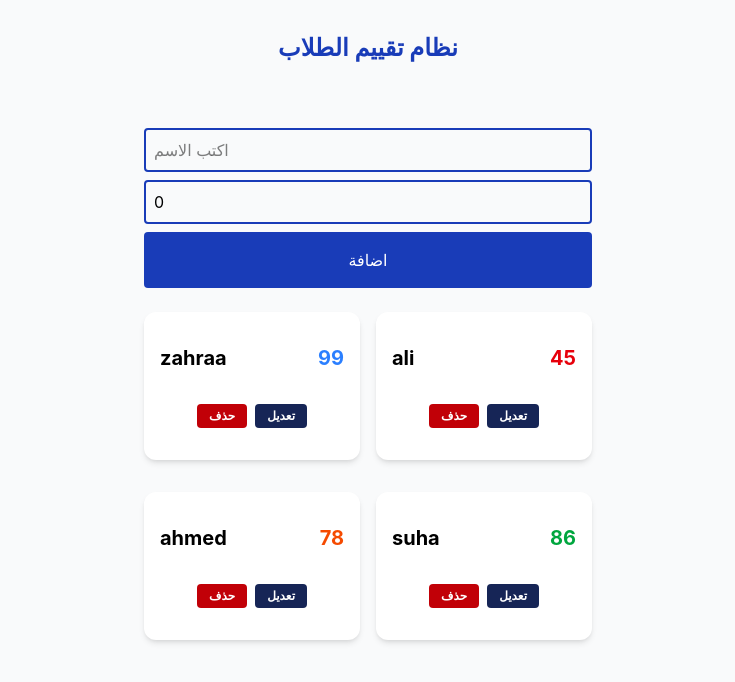
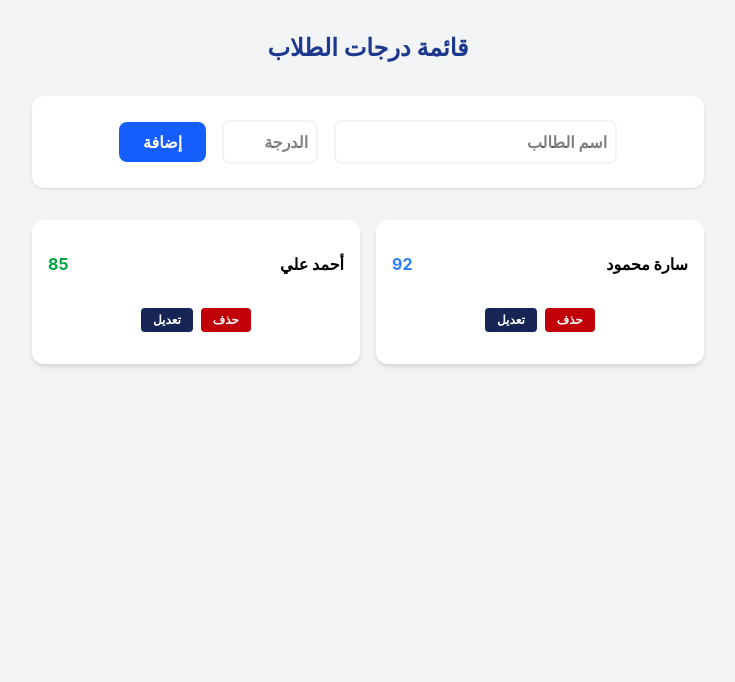
Before and after one commit to zahraadev/my-react-app, a React (Vite) app: page / in a window 1280 px wide. Shown: the top 682 px of the page, without its empty margins (272-1007 px from the left). Built offline with nearby package versions, Linux system fonts and the light colour scheme.

Commit message:
اضافة تعديل داخل البطقة نفسها وليست عن طلريق البرومبت

```diff
--- a/src/App.tsx
+++ b/src/App.tsx
@@ -229,79 +229,90 @@ export default function App() {
     </div>
   );
 }*/
-
 import { useState } from "react";
 import Student from "./components/Student";
 
-interface students{
-  id : number;
+interface StudentType {
+  id: number;
   name: string;
   score: number;
 }
 
-export default function App(){
+export default function App() {
+  const [students, setStudents] = useState<StudentType[]>([
+    { id: 1, name: "سارة محمود", score: 92 },
+    { id: 2, name: "أحمد علي", score: 85 },
+  ]);
 
-  const[students, setStudents] = useState<students[]>([
-    {id: 1, name: "zahraa", score: 99},
-    {id: 2, name: "ali", score: 45},
-    {id: 3, name: "ahmed", score: 78},
-    {id: 4, name: "suha", score: 86},
-  ])
-  const[namestudent, setstudentname] =useState<string>("");
-  const[scorestudent, setscorestudent] =useState<number>(0);
+  // States لحقول الإضافة الجديدة
+  const [addName, setAddName] = useState("");
+  const [addScore, setAddScore] = useState("");
 
+  // دالة الإضافة
+  const handleAdd = () => {
+    if (addName && addScore) {
+      const newStudent = {
+        id: Math.random(),
+        name: addName,
+        score: Number(addScore),
+      };
+      setStudents([...students, newStudent]);
+      setAddName(""); // تصغير الحقول بعد الإضافة
+      setAddScore("");
+    }
+  };
 
-  const handleAdd=()=>{
-    if(namestudent !== ""){
-    const newStudent = {id:Date.now(), name:namestudent, score:scorestudent};
-    setStudents([...students, newStudent]);
-    setstudentname("");
-    setscorestudent(0);
-    }
-  }
+  const updateStudent = (id: number, newName: string, newScore: number) => {
+    setStudents(students.map(s => s.id === id ? { ...s, name: newName, score: newScore } : s));
+  };
 
-  const handledelete=(id: number)=>{
-    setStudents(students.filter((student)=> student.id !== id));
-  }
+  const deleteStudent = (id: number) => {
+    setStudents(students.filter(s => s.id !== id));
+  };
 
-  const updatestudent= (id: number, newname: string, newscore:number) => {
-    setStudents(students.map(student => student.id === id ? {...student, name: newname, score: newscore} : student));
-  }
+  return (
+    <div className="min-h-screen bg-gray-100 p-8" dir="rtl">
+      <div className="max-w-2xl mx-auto">
+        <h1 className="text-2xl font-bold text-center mb-8 text-blue-900">قائمة درجات الطلاب</h1>
 
+        {/* --- هذا هو قسم الإضافة اللي جان ناقص --- */}
+        <div className="bg-white p-6 rounded-xl shadow-sm mb-8 flex gap-4 justify-center items-center">
+          <input
+            value={addName}
+            onChange={(e) => setAddName(e.target.value)}
+            placeholder="اسم الطالب"
+            className="border-2 border-gray-100 p-2 rounded-lg focus:border-blue-400 outline-none text-black font-bold"
+          />
+          <input
+            type="number"
+            value={addScore}
+            onChange={(e) => setAddScore(e.target.value)}
+            placeholder="الدرجة"
+            className="border-2 border-gray-100 p-2 rounded-lg w-24 focus:border-blue-400 outline-none text-black font-bold"
+          />
+          <button
+            onClick={handleAdd}
+            className="bg-blue-600 text-white px-6 py-2 rounded-lg hover:bg-blue-700 font-bold transition-all"
+          >
+            إضافة
+          </button>
+        </div>
 
-
-  /*const handlonclick=(score:number)=>{
-    alert(`${score>=90 ? "ناجح بتقدير امتياز  ": score >=80 ? "ناجح بتقدير جيد جدا" : score>=70 ? "ناجح بتقدير جيد": score>=60? "ناجح بتقدير متوسط" : score>=50?"ناجح بتقدير مقبول": "راسب" }`)
-  }*/
-  return(
-    <div className="min-h-screen bg-gray-50 p-8 flex justify-center">
-      <div className="w-full max-w-md">
-      <h1 className="text-2xl font-bold text-center text-blue-800 mb-16">نظام تقييم الطلاب</h1>
-      <div className="flex flex-col gap-2 mb-6">
-        <input className="flex-1 p-2 border-2 border-blue-800 rounded outline-none  text-black "
-         type="text" placeholder="اكتب الاسم"
-         value={namestudent}
-         onChange={(e)=> setstudentname(e.target.value)}></input>
-         <input className="flex-1 p-2 border-2 border-blue-800 rounded outline-none  text-black"
-         type="text" placeholder="اكتب الدرجة"
-         value={scorestudent}
-         onChange={(e)=> setscorestudent(Number(e.target.value))}></input>
-         <button className="py-4 px-4 bg-blue-800 text-white rounded cursor-pointer" onClick={handleAdd}>اضافة</button>
-      </div>
-      <div className="grid grid-cols-2 gap-4">
-        {students.map((student)=> (
+        {/* عرض البطاقات */}
+        <div className="grid grid-cols-1 md:grid-cols-2 gap-4">
+          {students.map((student) => (
             <Student
               key={student.id}
               id={student.id}
               name={student.name}
               score={student.score}
-         /* onMassage={()=> handlonclick(students.score)}*/
-          onDelete={()=> handledelete(student.id)}
-          onUpdate={updatestudent}
+              onDelete={() => deleteStudent(student.id)}
+              onUpdate={updateStudent}
+              onMassage={() => {}}
             />
           ))}
         </div>
       </div>
     </div>
-  )
+  );
 }
--- a/src/components/Student.tsx
+++ b/src/components/Student.tsx
@@ -1,33 +1,83 @@
 import { useState } from "react";
 
-interface studetProps{
+interface Props {
   id: number;
   name: string;
   score: number;
+  onDelete: () => void;
+  onUpdate: (id: number, newName: string, newScore: number) => void;
   onMassage: () => void;
-    onDelete: ()=> void;
-    onUpdate: (id:number, name:string, score: number)=> void;
+}
 
-}
-export default function Student({id,name, score, onMassage, onDelete, onUpdate}: studetProps){
-     const handleedit =()=>{
-        const newname = prompt("اكتب الاسم الجديد:" , name);
-        const newscore = prompt("اكتب الدرجة الجديدة:", score.toString());
-        if(newname && newscore){
-            onUpdate(id,newname, Number(newscore));
-        }
-     }
-    return(
-        <div onClick={onMassage} className="px-4 py-8  justify-center shadow-md rounded-xl p-4 mb-4 bg-white text-black font-bold text-xl cursor-pointer hover:scale-[1.01] transition-all duration-300">
+export default function Student({ id, name, score, onDelete, onUpdate, onMassage }: Props) {
+  // حالات التعديل
+  const [isedit, setisedit] = useState(false);
+  const [newname, setnewname] = useState(name);
+  const [newscore, setnewscore] = useState(score);
+
+  // دالة الحفظ
+  const handlesave = () => {
+    onUpdate(id, newname, newscore);
+    setisedit(false);
+  };
+
+  // دالة الإلغاء
+  const handlecancel = () => {
+    setnewname(name);
+    setnewscore(score);
+    setisedit(false);
+  };
+
+  return (
+    <div onClick={onMassage} className="px-4 py-8 justify-center shadow-md rounded-xl p-4 mb-4 bg-white text-black font-bold">
       <div className="flex justify-between gap-6">
+        {isedit ? (
+          // --- هذا هو وضع التعديل (الانبوت) اللي ردتيه ---
+          <div className="flex gap-2 w-full" onClick={(e) => e.stopPropagation()}>
+            <input
+              value={newname}
+              onChange={(e) => setnewname(e.target.value)}
+              className="border border-blue-300 rounded px-2 py-1 text-sm font-normal w-full outline-none focus:border-blue-500 text-black"
+            />
+            <input
+              type="number"
+              value={newscore}
+              onChange={(e) => setnewscore(Number(e.target.value))}
+              className="border border-blue-300 rounded px-2 py-1 text-sm font-normal w-20 outline-none focus:border-blue-500 text-black"
+            />
+          </div>
+        ) : (
+          // --- وضع العرض الأصلي مالتج ---
+          <>
             <span>{name}</span>
-            <span className={`font-bold ${score >=90 ? 'text-blue-500' : score>=80 ? 'text-green-600' : score>=70 ? 'text-orange-600' :
-            score >= 60 ? 'text-amber-300' : score >=50 ? 'text-amber-900' : 'text-red-600'}`}>{score}</span>
+            <span className={`font-bold ${
+              score >= 90 ? 'text-blue-500' :
+              score >= 80 ? 'text-green-600' :
+              score >= 70 ? 'text-orange-500' :
+              score >= 60 ? 'text-amber-300' :
+              score >= 50 ? 'text-amber-900' : 'text-red-600'
+            }`}>
+              {score}
+            </span>
+          </>
+        )}
       </div>
+
       <div className="flex gap-2 justify-center mt-8">
-                 <button onClick={onDelete} className="text-xs text-center py-1 px-3 bg-red-700 text-white rounded">حذف</button>
-                 <button onClick={handleedit}  className="text-xs text-center py-1 px-3 bg-blue-950 text-white rounded">تعديل</button>
+        {isedit ? (
+          // أزرار تظهر فقط وقت التعديل
+          <>
+            <button onClick={(e) => { e.stopPropagation(); handlesave(); }} className="text-xs text-center py-1 px-3 bg-green-600 text-white rounded">حفظ</button>
+            <button onClick={(e) => { e.stopPropagation(); handlecancel(); }} className="text-xs text-center py-1 px-3 bg-gray-500 text-white rounded">إلغاء</button>
+          </>
+        ) : (
+          // أزرار العرض العادي
+          <>
+            <button onClick={(e) => { e.stopPropagation(); onDelete(); }} className="text-xs text-center py-1 px-3 bg-red-700 text-white rounded">حذف</button>
+            <button onClick={(e) => { e.stopPropagation(); setisedit(true); }} className="text-xs text-center py-1 px-3 bg-blue-950 text-white rounded">تعديل</button>
+          </>
+        )}
       </div>
     </div>
-    )
+  );
 }
```
Lines whose indentation alone changed are shown as unchanged.
